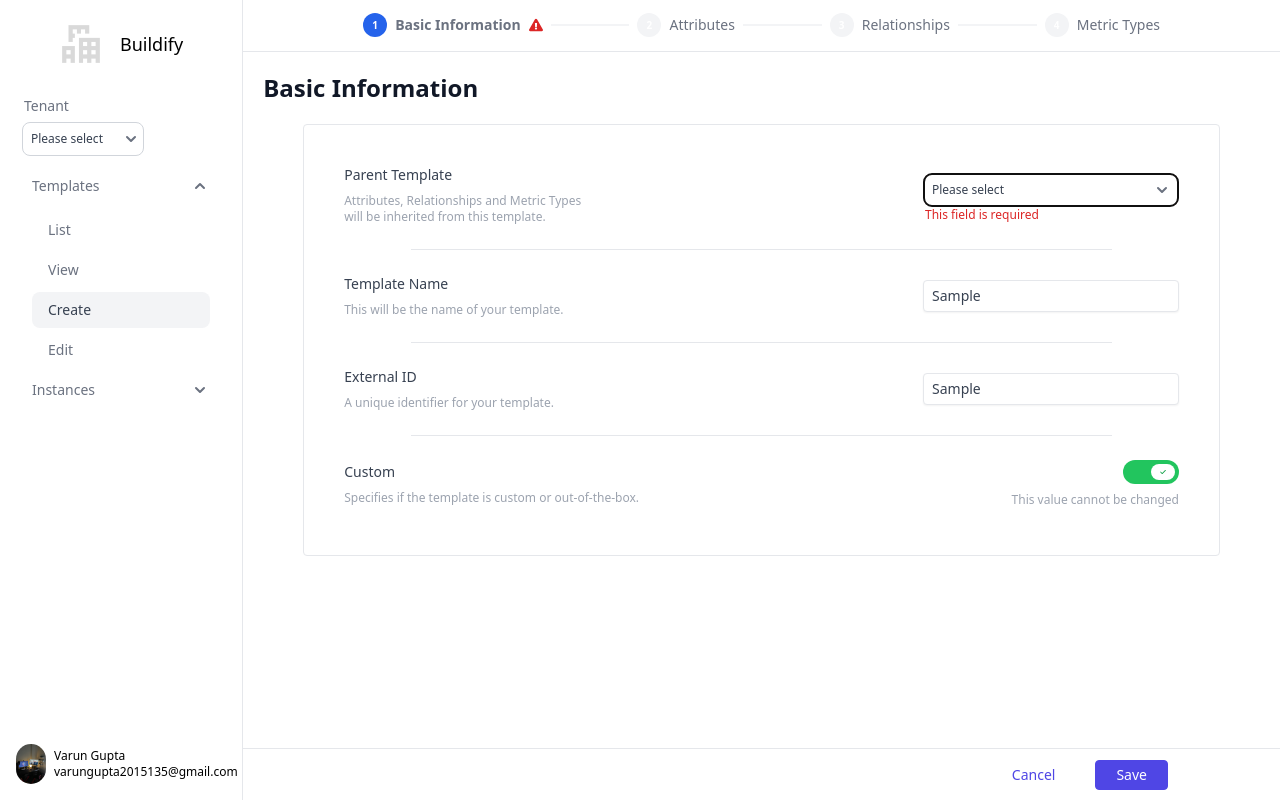
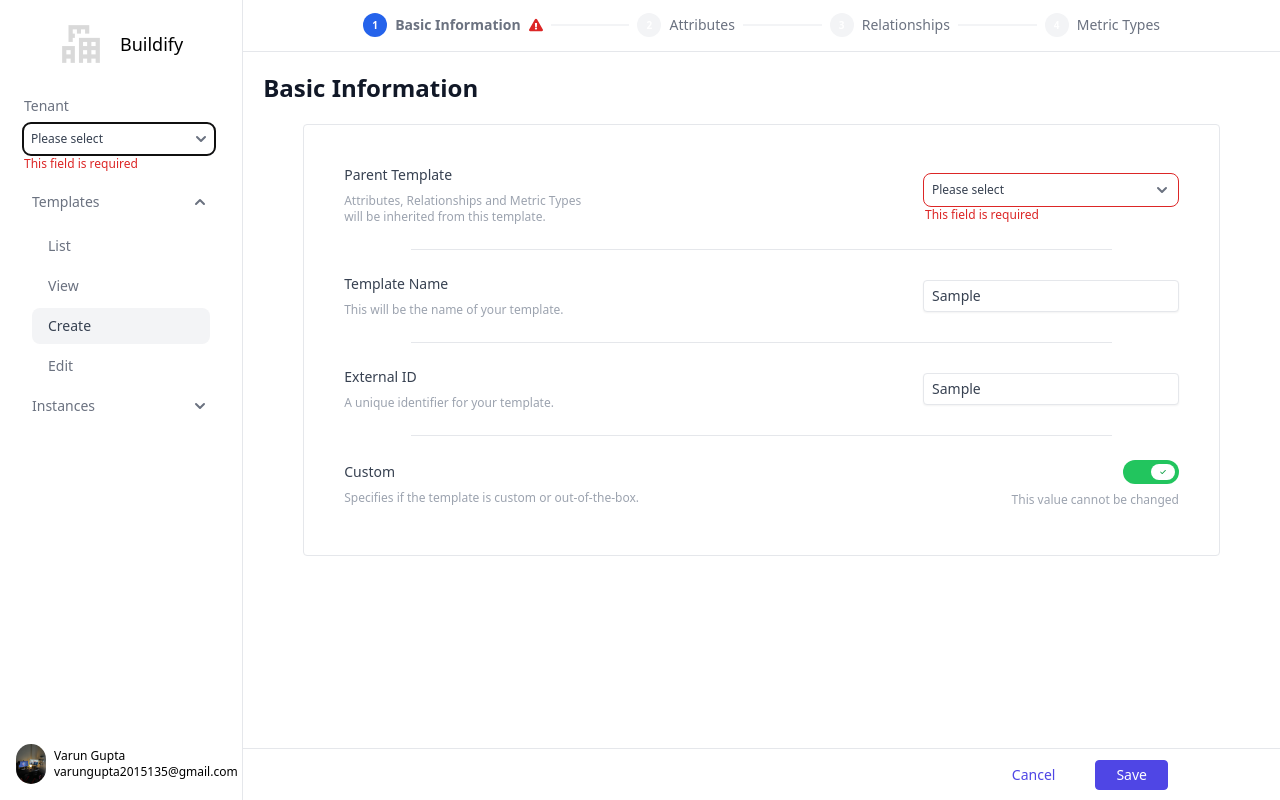
Before and after one commit to buildifyy/ui, a React (Vite) app: page /templates/create in a window 1280 px wide. Both pictures are taken after typing "Sample", "Sample" into the empty fields and a click on the button "Save". Built offline with nearby package versions, Linux system fonts and the light colour scheme.

Commit message:
added code to mirror name and external id for template and also parameterized select component

```diff
--- a/src/components/Panel/Panel.tsx
+++ b/src/components/Panel/Panel.tsx
@@ -2,7 +2,7 @@ import { useFormContext, useWatch } from "react-hook-form";
 import { CreateTemplateFormData } from "../../models";
 import { useEffect, useState } from "react";
 import { FaChevronDown, FaChevronUp, FaTrashAlt } from "react-icons/fa";
-import { Select, Toggle } from "..";
+import { Select, SelectData, Toggle } from "..";
 
 interface PanelProps {
   readonly index: number;
@@ -33,6 +33,16 @@ export const Panel = ({ index, onRemove }: PanelProps) => {
       setValue(`attributes.${index}.isHidden`, false);
     }
   }, [attributeIsRequiredLive, index, setValue]);
+
+  const dataTypeData: SelectData[] = [
+    { id: "JM", value: "John Mayer" },
+    { id: "SRV", value: "Stevie Ray Vaughn" },
+    { id: "JH", value: "Jimi Hendrix" },
+    { id: "BBK", value: "B.B King" },
+    { id: "AK", value: "Albert King" },
+    { id: "BG", value: "Buddy Guy" },
+    { id: "EC", value: "Eric Clapton" },
+  ];
 
   return (
     <div className="flex justify-between items-center gap-2">
@@ -100,6 +110,7 @@ export const Panel = ({ index, onRemove }: PanelProps) => {
               <Select
                 id="dataType"
                 widthClassName="w-64"
+                data={dataTypeData}
                 {...register(`attributes.${index}.dataType`)}
                 errorClassName={
                   errors.attributes?.[index]?.dataType ? "border-red-600" : ""
--- a/src/components/Select/Select.tsx
+++ b/src/components/Select/Select.tsx
@@ -1,15 +1,21 @@
 import React from "react";
 import "./Select.css";
+
+export interface SelectData {
+  id: string;
+  value: string | number;
+}
 
 interface SelectProps {
   readonly id?: string;
   readonly widthClassName?: string;
   readonly errorClassName?: string;
+  readonly data?: SelectData[];
 }
 
 export const Select = React.forwardRef<HTMLSelectElement, SelectProps>(
   (props, ref) => {
-    const { id, widthClassName, errorClassName, ...rest } = props;
+    const { id, widthClassName, errorClassName, data, ...rest } = props;
     return (
       <select
         id={id}
@@ -18,13 +24,11 @@ export const Select = React.forwardRef<HTMLSelectElement, SelectProps>(
         {...rest}
       >
         <option value="">Please select</option>
-        <option value="JM">John Mayer</option>
-        <option value="SRV">Stevie Ray Vaughn</option>
-        <option value="JH">Jimi Hendrix</option>
-        <option value="BBK">B.B King</option>
-        <option value="AK">Albert King</option>
-        <option value="BG">Buddy Guy</option>
-        <option value="EC">Eric Clapton</option>
+        {data?.map((d) => (
+          <option value={d.id} key={d.id}>
+            {d.value}
+          </option>
+        ))}
       </select>
     );
   }
--- a/src/components/Sidebar/Sidebar.tsx
+++ b/src/components/Sidebar/Sidebar.tsx
@@ -2,19 +2,26 @@ import { Link, useLocation } from "react-router-dom";
 import logo from "../../assets/logo.svg";
 import me from "../../assets/me.jpg";
 import "./Sidebar.css";
-import { Select } from "..";
+import { Select, SelectData } from "..";
+import { CreateTemplateFormData } from "../../models";
+import { useFormContext } from "react-hook-form";
 
-interface SidebarProps {
-  readonly tenant: string;
-  readonly setTenant: (val: string) => void;
-}
-
-export const Sidebar = ({ tenant, setTenant }: SidebarProps) => {
+export const Sidebar = () => {
+  const {
+    register,
+    formState: { errors },
+  } = useFormContext<CreateTemplateFormData>();
   const location = useLocation();
 
-  const handleTenantChange = (event: React.ChangeEvent<HTMLSelectElement>) => {
-    setTenant(event.target.value);
-  };
+  const tenantData: SelectData[] = [
+    { id: "JM", value: "John Mayer" },
+    { id: "SRV", value: "Stevie Ray Vaughn" },
+    { id: "JH", value: "Jimi Hendrix" },
+    { id: "BBK", value: "B.B King" },
+    { id: "AK", value: "Albert King" },
+    { id: "BG", value: "Buddy Guy" },
+    { id: "EC", value: "Eric Clapton" },
+  ];
 
   return (
     <div className="flex flex-col justify-between border-e bg-white w-[300px]">
@@ -28,18 +35,24 @@ export const Sidebar = ({ tenant, setTenant }: SidebarProps) => {
           <li>
             <div className="px-2 py-2">
               <label
-                htmlFor="HeadlineAct"
+                htmlFor="tenant"
                 className="block text-sm font-medium text-gray-500"
               >
                 Tenant
               </label>
-
-              <Select
-                id="tenant"
-                name="tenant"
-                onChange={handleTenantChange}
-                value={tenant}
-              />
+              <div className="flex flex-col">
+                <Select
+                  id="tenant"
+                  data={tenantData}
+                  widthClassName="w-full"
+                  {...register("tenant")}
+                />
+                {errors.tenant && (
+                  <span className="text-xs text-red-600">
+                    {errors.tenant.message}
+                  </span>
+                )}
+              </div>
             </div>
           </li>
           <li>
--- a/src/components/Template/TemplateCreate/BasicInformation/BasicInformation.tsx
+++ b/src/components/Template/TemplateCreate/BasicInformation/BasicInformation.tsx
@@ -1,12 +1,35 @@
-import { useFormContext } from "react-hook-form";
-import { Select, Toggle } from "../../..";
+import { useFormContext, useWatch } from "react-hook-form";
+import { Select, SelectData, Toggle } from "../../..";
 import { CreateTemplateFormData } from "../../../../models";
+import { useEffect } from "react";
 
 export const BasicInformation = () => {
   const {
+    control,
     register,
+    setValue,
     formState: { errors },
   } = useFormContext<CreateTemplateFormData>();
+
+  const parentTemplateData: SelectData[] = [
+    { id: "JM", value: "John Mayer" },
+    { id: "SRV", value: "Stevie Ray Vaughn" },
+    { id: "JH", value: "Jimi Hendrix" },
+    { id: "BBK", value: "B.B King" },
+    { id: "AK", value: "Albert King" },
+    { id: "BG", value: "Buddy Guy" },
+    { id: "EC", value: "Eric Clapton" },
+  ];
+
+  const basicInformationNameLive = useWatch({
+    name: "basicInformation.name",
+    control,
+  });
+
+  useEffect(() => {
+    const valueToSet = basicInformationNameLive?.replace(/\s/g, "");
+    setValue("basicInformation.externalId", valueToSet);
+  }, [basicInformationNameLive, setValue]);
 
   return (
     <div className="flex flex-col mt-5 mx-10 border rounded py-5 px-10 items-center overflow-scroll h-[27rem]">
@@ -27,7 +50,8 @@ export const BasicInformation = () => {
           <Select
             id="parent"
             widthClassName="w-64"
-            {...register("basicInformation.parent", { required: true })}
+            data={parentTemplateData}
+            {...register("basicInformation.parent")}
             errorClassName={
               errors.basicInformation?.parent ? "border-red-600" : ""
             }
@@ -59,10 +83,7 @@ export const BasicInformation = () => {
             className={`w-64 border h-8 p-2 rounded shadow-sm sm:text-sm text-gray-700 ${
               errors.basicInformation?.name ? "border-red-600" : ""
             }`}
-            {...register("basicInformation.name", {
-              required: true,
-              minLength: 1,
-            })}
+            {...register("basicInformation.name")}
           />
           {errors.basicInformation?.name && (
             <span className="text-xs text-red-600">
@@ -91,7 +112,7 @@ export const BasicInformation = () => {
             className={`w-64 border h-8 p-2 rounded shadow-sm sm:text-sm text-gray-700 ${
               errors.basicInformation?.externalId ? "border-red-600" : ""
             }`}
-            {...register("basicInformation.externalId", { required: true })}
+            {...register("basicInformation.externalId")}
           />
           {errors.basicInformation?.externalId && (
             <span className="text-xs text-red-600">
--- a/src/models/form-data.ts
+++ b/src/models/form-data.ts
@@ -12,6 +12,7 @@ export interface Attribute {
 }
 
 export interface CreateTemplateFormData {
+    readonly tenant: string;
     readonly basicInformation: BasicInformation;
     readonly attributes: Attribute[];
 }
--- a/src/models/form-schema.ts
+++ b/src/models/form-schema.ts
@@ -1,6 +1,7 @@
 import * as yup from "yup";
 
 export const schema = yup.object({
+    tenant: yup.string().required("This field is required"),
     basicInformation: yup.object({
         parent: yup.string().required("This field is required"),
         name: yup.string().required("This field is required"),
```
